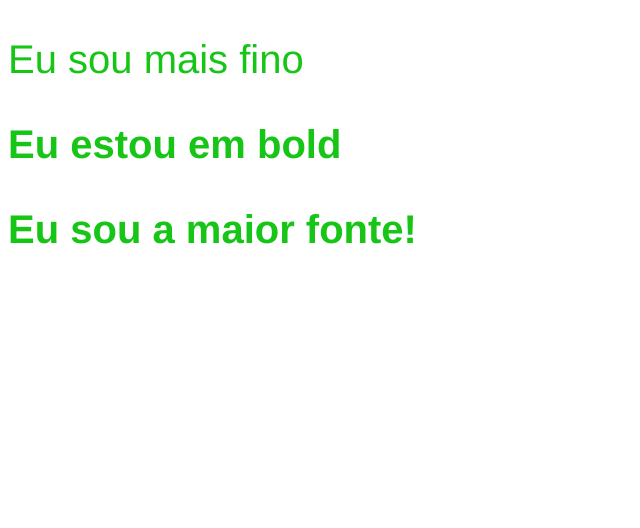
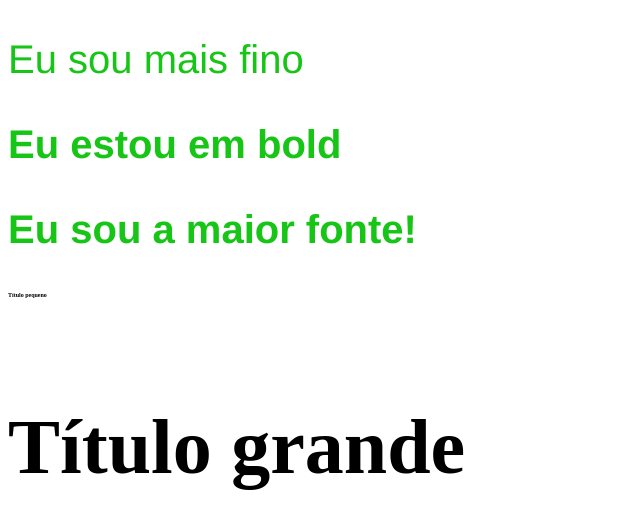
Before and after one commit to samueljdev/2Introducao-CSS, a plain HTML site: page index.html in a window 1280 px wide. Shown: the part 7690-8218 px from the top of the page, without its empty margins (0-640 px from the left). Drawn offline with Linux system fonts and the light colour scheme.

Commit message:
Font size

```diff
--- a/css/styles.css
+++ b/css/styles.css
@@ -363,3 +363,12 @@ h2 {
 .bolder {
     font-weight: 900;
 }
+
+/* Font size */
+.small {
+    font-size: 6px;
+}
+
+.big {
+    font-size: 78px;
+}
--- a/index.html
+++ b/index.html
@@ -193,5 +193,9 @@
     <p class="bold">Eu estou em bold</p>
     <p class="bolder">Eu sou a maior fonte!</p>
 
+    <!-- 40 font-size -->
+    <h4 class="small">Título pequeno</h4>
+    <h4 class="big">Título grande</h4>
+
 </body>
 </html>
```
